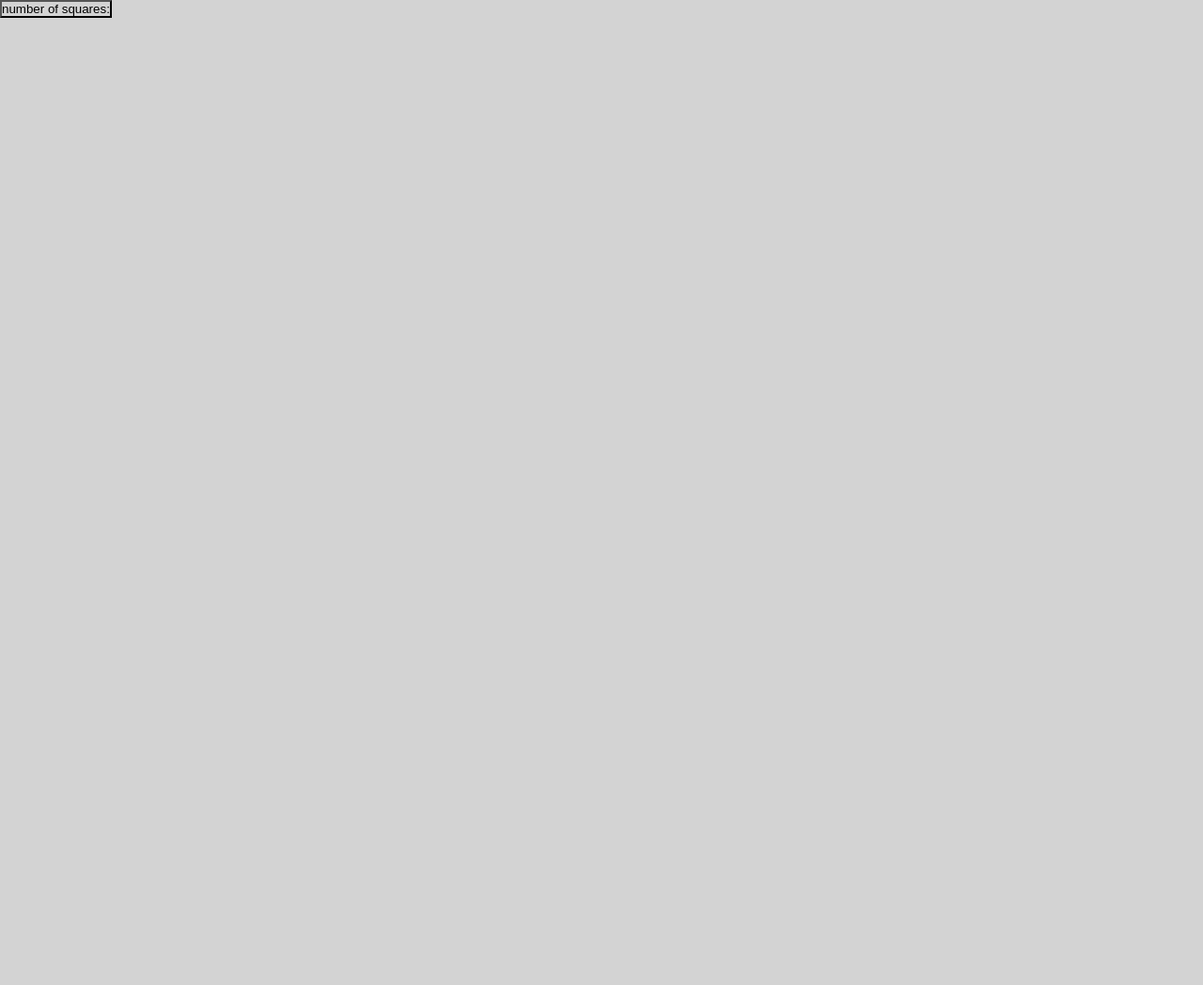
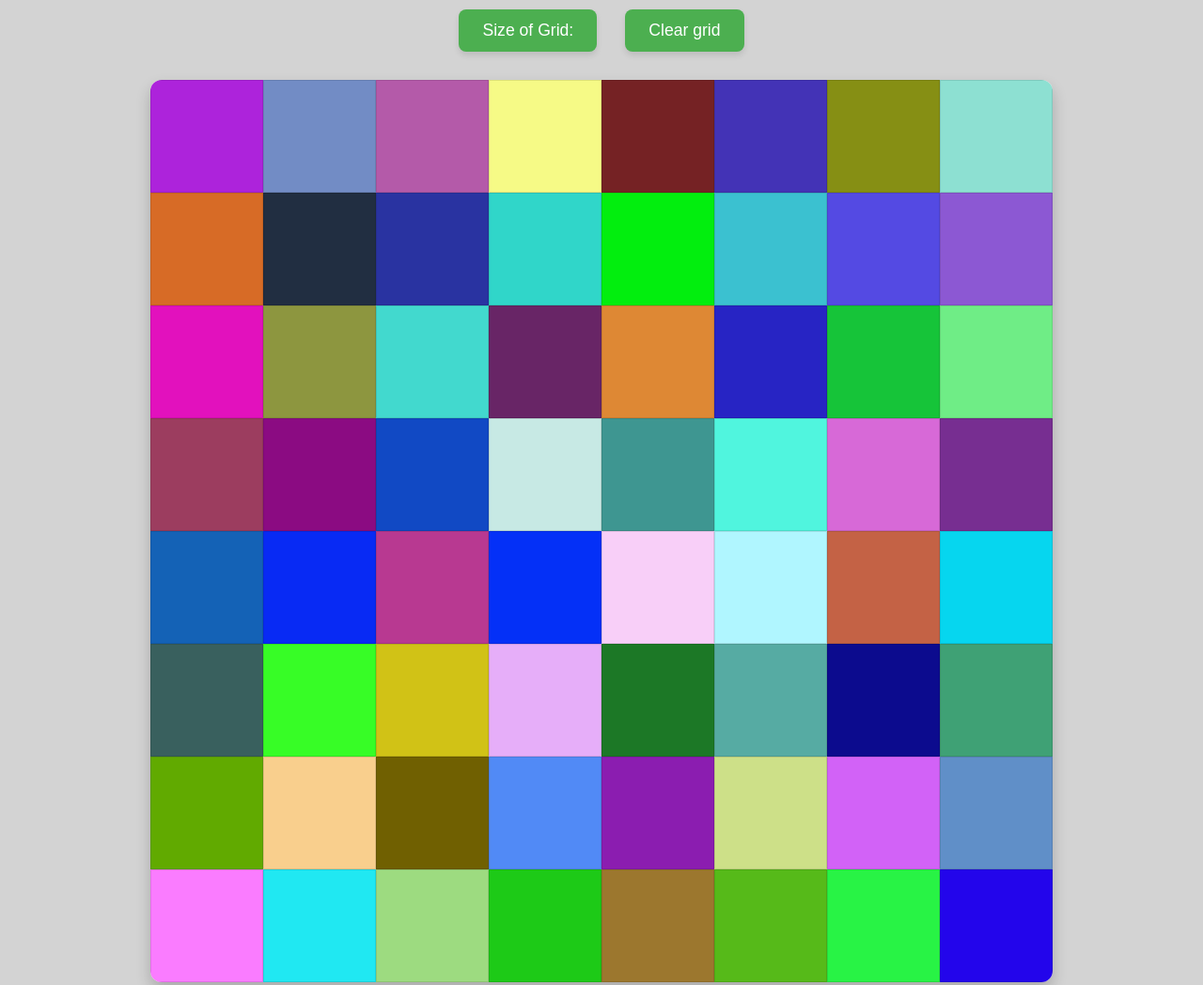
Before and after one commit to Baal28/Etch-a-Sketch, a plain HTML site: page index.html in a window 1280 px wide. Shown: the top 1048 px of the page at 94% size. Before the commit the page ends 979 px from the top, so only its background shows below. Drawn offline with Linux system fonts and the light colour scheme.

Commit message:
added some css for visuals. added a cleargrid button to reset the grid. made the starter grid 8x8

```diff
--- a/css/style.css
+++ b/css/style.css
@@ -2,6 +2,40 @@
     margin: 0;
     padding: 0;
     background-color: lightgray;
+}
+
+body{
+    display: flex;
+    flex-direction: column;
+    justify-content: center;
+    align-items: center;
+    min-height: 100vh;
+    margin: 0;
+    padding: 10px;
+    background-color: lightgray;
+}
+
+button{
+    padding: 12px 25px;
+    font-size: 1.1em;
+    cursor: pointer;
+    border: none;
+    border-radius: 8px;
+    background-color: #4CAF50;
+    color: white;
+    box-shadow: 0 4px 6px rgba(0, 0, 0, 0.1);
+    transition: background-color 0.3s ease, transform 0.2s ease;
+}
+
+button:hover {
+    background-color: #45a049;
+    transform: translateY(-2px);
+}
+
+button:active {
+    background-color: #3e8e41;
+    transform: translateY(0);
+    box-shadow: 0 2px 4px rgba(0, 0, 0, 0.2);
 }
 
 #container{
@@ -9,9 +43,24 @@
     flex-wrap: wrap;
     width: 960px;
     height: 960px;
+    background-color: #fff;
+    box-shadow: 0 8px 16px rgba(0, 0, 0, 0.2);
+    border-radius: 12px;
+    overflow: hidden;
+}
+
+.controls{
+    display: flex;
+    gap: 30px;
+    margin-bottom: 30px;
+    flex-wrap: wrap;
+    justify-content: center;
 }
 
 .grid-item{
-    border: 1px solid black;
+    border: 1px solid rgba(0, 0, 0, 0.1);
     box-sizing: border-box;
+    margin: 0;
+    padding: 0;
+    flex-shrink: 0;
 }
--- a/index.html
+++ b/index.html
@@ -8,7 +8,11 @@
     <title>Etch-a-Sketch</title>
 </head>
 <body>
-    <button id="btn">number of squares:</button>
+    <div class="controls">
+        <button id="btn">Size of Grid:</button>
+        <button id="clearbtn">Clear grid</button>
+    </div>
+
     <div id="container"></div>
 </body>
 </html>
--- a/js/script.js
+++ b/js/script.js
@@ -1,5 +1,7 @@
+let currentGridSize = 8;
 const container = document.querySelector("#container");
 const gridSize = document.querySelector("#btn");
+const clearGrid = document.querySelector("#clearbtn");
 
     gridSize.addEventListener("click", function(size){
         size = parseInt(prompt("How many squares you want to create?"));
@@ -13,6 +15,13 @@ const gridSize = document.querySelector("#btn");
 
     });
 
+    clearGrid.addEventListener("click", function(){
+        size = 8
+        if (size) {
+            createGrid(size);
+        }
+    });
+
 function createGrid(size) {
     container.innerHTML= '';
 
@@ -22,21 +31,35 @@ function createGrid(size) {
         let randomNumberG = Math.floor(Math.random() * 256);
         let randomNumberB = Math.floor(Math.random() * 256);
         gridDiv.style.background = `rgb(${randomNumberR},${randomNumberG},${randomNumberB})`;
+        gridDiv.dataset.originalR = randomNumberR;
+        gridDiv.dataset.originalG = randomNumberG;
+        gridDiv.dataset.originalB = randomNumberB;
+        gridDiv.dataset.darknessLevel = 0;
         gridDiv.addEventListener("mouseenter", function(){
-            gridDiv.style.background = "black";
+            /*gridDiv.style.background = "black";*/
+            let currentDarknessLevel = parseInt(gridDiv.dataset.darknessLevel);
+                currentDarknessLevel++
+                gridDiv.dataset.darknessLevel = Math.min(currentDarknessLevel, 10);
+            let originalR = parseInt(gridDiv.dataset.originalR);
+            let originalG = parseInt(gridDiv.dataset.originalG);
+            let originalB = parseInt(gridDiv.dataset.originalB);
+            let multiplier = (10 - currentDarknessLevel) / 10;
+            let newR = Math.floor(originalR * multiplier);
+            let newG = Math.floor(originalG * multiplier);
+            let newB = Math.floor(originalB * multiplier);
+            gridDiv.style.background = `rgb(${newR},${newG},${newB})`
         })
-        gridDiv.addEventListener("mouseleave", function(){
+        /*gridDiv.addEventListener("mouseleave", function(){
             let randomNumberR = Math.floor(Math.random() * 256);
             let randomNumberG = Math.floor(Math.random() * 256);
             let randomNumberB = Math.floor(Math.random() * 256);
             gridDiv.style.background = `rgb(${randomNumberR},${randomNumberG},${randomNumberB})`;
-        });
+        });*/
         gridDiv.classList.add("grid-item");
 
         gridDiv.style.width = `${containerWidth / size}px`;
         gridDiv.style.height = `${containerHeight / size}px`;
 
-        console.log(`Grid Item ${i} - Width: ${containerWidth / size}px, Height: ${containerHeight / size}px`);
         container.appendChild(gridDiv);
 
     }
@@ -45,3 +68,5 @@ function createGrid(size) {
 // Get the container dimensions to calculate individual grid size
 const containerWidth = container.offsetWidth;
 const containerHeight = container.offsetHeight;
+
+createGrid(currentGridSize, false);
```
